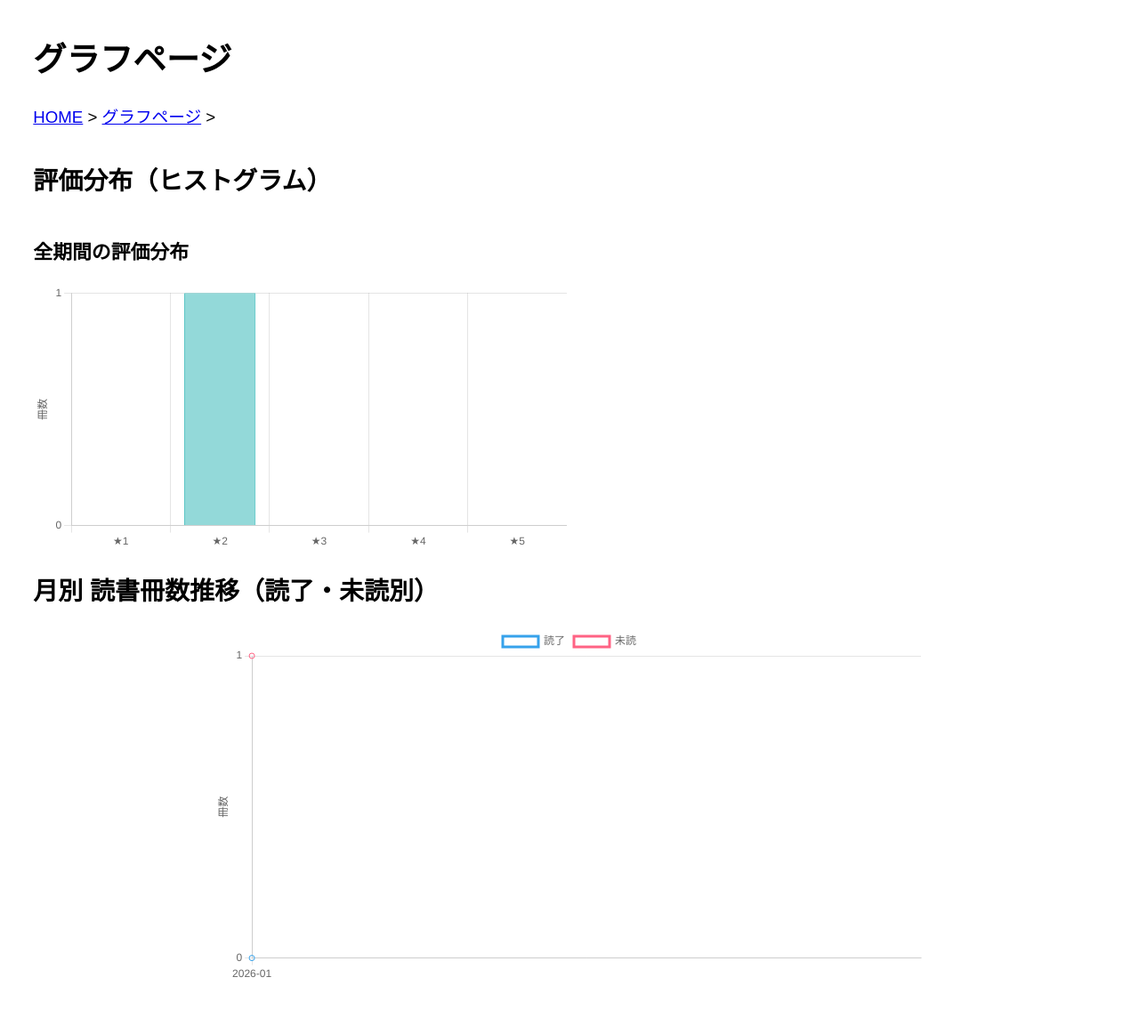
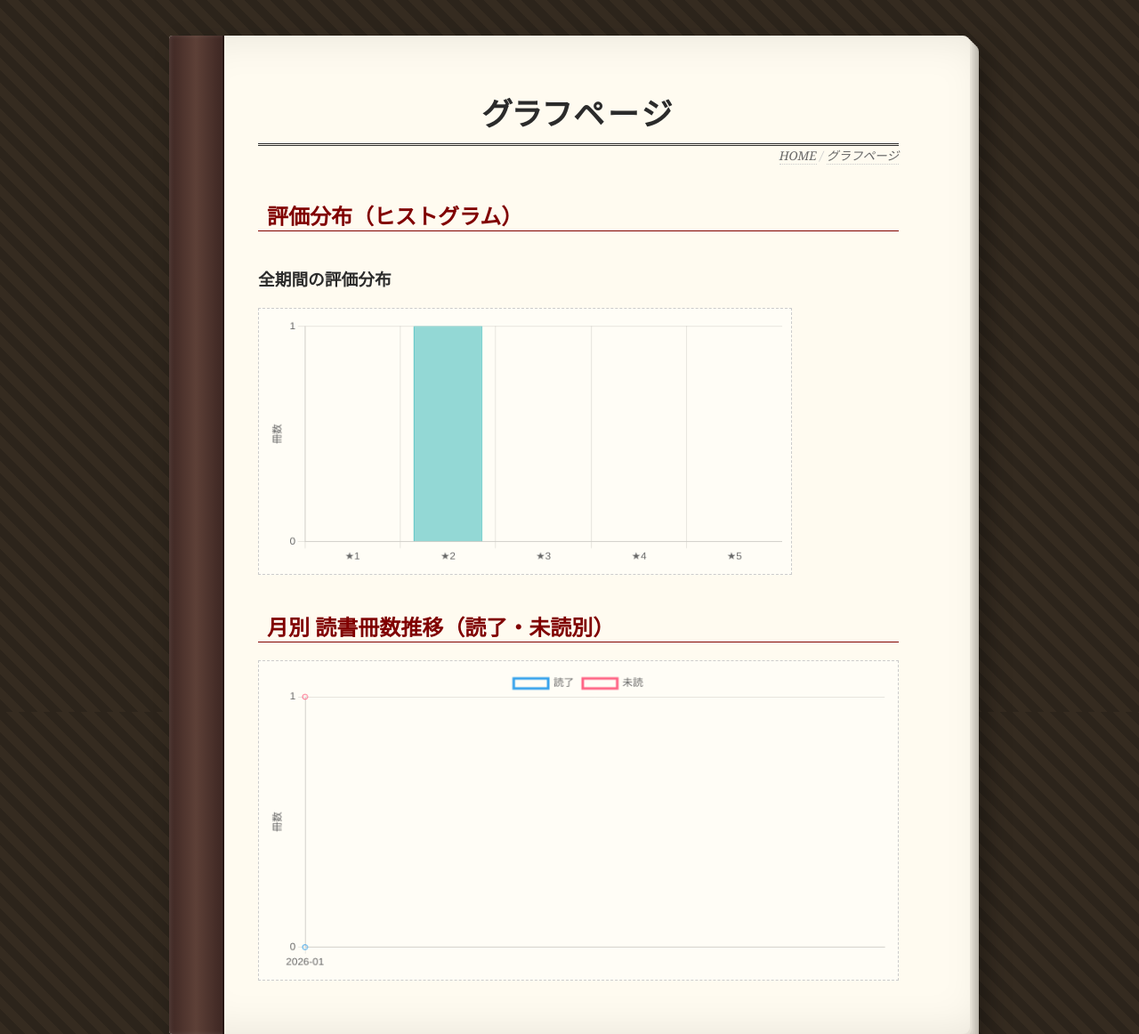
Before and after one commit to OOP2-2025-final-G19/book_list, a Flask app: page /books/graphs in a window 1280 px wide. Shown: the whole page at 89% size. Before the commit the page ends 1099 px from the top, so only its background shows below. Run offline with Flask 3, Linux system fonts and the light colour scheme; data comes from the database, SQL or seed files in the repository.

Commit message:
base-style.cssの変更
本に書かれているようなデザインになるようbase-style.cssを変更しました。
また、装飾のためindex.htmlとregistration_read_list.htmlも一部変更しています。

```diff
--- a/static/base-style.css
+++ b/static/base-style.css
@@ -1,39 +1,253 @@
+@charset "UTF-8";
+
+/* =========================================
+   読書管理システム - デスク＆ブックテーマ
+   ========================================= */
+
 :root {
-  font-size: 14pt;
+  /* 机（背景）の色 */
+  --desk-color: #2c241b;
+  --desk-texture: repeating-linear-gradient(
+    45deg,
+    #2c241b,
+    #2c241b 10px,
+    #352b20 10px,
+    #352b20 20px
+  );
+
+  /* 本（ページ）の色 */
+  --paper-bg: #fffbf0;
+  --paper-line: #e8e0d5; /* 罫線の色 */
+
+  /* インク（文字）の色 */
+  --text-main: #2b2b2b;
+  --text-accent: #800000; /* 赤インク（アクセント） */
+
+  /* 装飾 */
+  --spine-color: #5d4037; /* 背表紙の色 */
+  --shadow-color: rgba(0, 0, 0, 0.4);
+}
+
+html {
+  height: 100%;
+  /* 机のテクスチャ（木目風） */
+  background-color: var(--desk-color);
+  background-image: var(--desk-texture);
 }
 
 body {
-  font-family: Arial, Helvetica, sans-serif;
-  margin: 2rem;
+  /* === 本の形状定義 === */
+  position: relative;
+  width: 90%;
+  max-width: 900px;
+  min-height: 85vh;
+  margin: 40px auto; /* 画面中央に配置 */
+  padding: 60px 80px 60px 100px; /* 左側は背表紙があるため広めに */
+
+  /* 紙の質感 */
+  background-color: var(--paper-bg);
+  color: var(--text-main);
+  font-family: "Georgia", "Yu Mincho", "YuMincho", serif; /* 明朝体で活字っぽく */
+
+  /* 本の厚みと影を表現 */
+  box-shadow:
+    inset 20px 0 50px rgba(0,0,0,0.1), /* ページの湾曲（ノド） */
+    2px 2px 0 #e6e1d6,
+    4px 4px 0 #dbd6cc,
+    6px 6px 0 #d1ccc2,
+    8px 8px 0 #c7c2b8,
+    10px 10px 0 #bdb8ae, /* 紙の重なり */
+    15px 15px 30px var(--shadow-color); /* 机に落ちる影 */
+
+  border-radius: 4px 8px 8px 4px; /* 右側（小口）を少し丸く */
+  box-sizing: border-box;
 }
 
+/* === 左側の背表紙（バインディング） === */
+body::before {
+  content: "";
+  position: absolute;
+  top: 0;
+  left: 0;
+  bottom: 0;
+  width: 60px; /* 背表紙の幅 */
+  background: linear-gradient(to right, #3e2723, #5d4037, #3e2723);
+  border-radius: 4px 0 0 4px;
+  border-right: 2px solid #281815;
+  box-shadow: inset 2px 0 5px rgba(255,255,255,0.1);
+  z-index: 2;
+}
+
+/* === コンテンツエリア === */
+
+/* 見出し */
+h1 {
+  font-size: 2.2rem;
+  text-align: center;
+  margin-top: 0;
+  margin-bottom: 30px;
+  color: var(--text-main);
+  border-bottom: 3px double var(--text-main);
+  padding-bottom: 10px;
+  font-feature-settings: "palt";
+  letter-spacing: 0.1em;
+}
+
+h2 {
+  font-size: 1.5rem;
+  border-bottom: 1px solid var(--text-accent);
+  color: var(--text-accent);
+  margin-top: 40px;
+  padding-left: 10px;
+}
+
+/* パンくずリスト（栞やメモ書き風） */
+.breadcrumb {
+  list-style: none;
+  padding: 0;
+  margin: -30px 0 30px 0;
+  text-align: right;
+  font-size: 0.85rem;
+  font-style: italic;
+  color: #666;
+}
+.breadcrumb li { display: inline; }
+.breadcrumb li::after { content: " / "; color: #ccc; }
+.breadcrumb li:last-child::after { content: ""; }
+.breadcrumb a { color: inherit; text-decoration: none; border-bottom: 1px dotted #ccc;}
+
+/* リンク全般 */
+a {
+  color: var(--text-accent);
+  text-decoration: none;
+  border-bottom: 1px solid transparent;
+  transition: border-bottom 0.3s;
+}
+a:hover {
+  border-bottom: 1px solid var(--text-accent);
+}
+
+/* =========================================
+   トップページ：目次（メニュー）のデザイン
+   ========================================= */
+.menu-list {
+    list-style: none;    /* リストの黒丸を消す */
+    padding: 0;
+    text-align: center;  /* 中央揃えにする */
+    margin-top: 50px;    /* 上の余白 */
+}
+
+.menu-list li {
+    margin-bottom: 30px; /* 項目ごとの間隔 */
+}
+
+.menu-list a {
+    font-size: 1.5rem;   /* ★ここで文字サイズを変更 (標準は1rem) */
+    font-weight: bold;   /* 太字にする */
+    display: inline-block;
+    color: var(--text-main);
+    text-decoration: none;
+    border-bottom: 1px solid transparent;
+    transition: all 0.3s;
+}
+
+/* マウスを乗せたときのアニメーション */
+.menu-list a:hover {
+    color: var(--text-accent);
+    border-bottom: 1px solid var(--text-accent); /* 下線を引く */
+    transform: scale(1.1); /* 少し拡大する */
+}
+
+/* === テーブル（罫線表） === */
 table {
   width: 100%;
   border-collapse: collapse;
-  margin-bottom: 2rem;
-}
-
-th, td {
-  border: 1px solid #ddd;
-  padding: 8px;
-  text-align: left;
+  margin-top: 20px;
+  background: transparent;
 }
 
 th {
-  background-color: #f4f4f4;
+  border-bottom: 2px solid var(--text-main);
+  padding: 10px;
+  text-align: left;
+  font-weight: bold;
+  vertical-align: bottom;
 }
 
-.breadcrumb {
-  padding: 0;
-  margin-bottom: 2rem;
-  list-style: none;
+td {
+  padding: 12px 10px;
+  border-bottom: 1px solid var(--paper-line); /* ノートの罫線のような下線 */
+  vertical-align: top;
 }
-.breadcrumb li {
-  display: inline;
+
+tr:hover td {
+  background-color: rgba(255, 240, 200, 0.4); /* マーカーを引いたような色 */
 }
-.breadcrumb li::after {
-  content: " > ";
+
+/* === フォーム（書き込み欄） === */
+label {
+  display: block;
+  margin-top: 20px;
+  font-weight: bold;
+  color: #554;
 }
-.breadcrumb li:nth-last-child()::after {
-  content: "";
+
+input[type="text"],
+input[type="date"],
+input[type="number"],
+textarea,
+select {
+  width: 100%;
+  padding: 8px 0;
+  background-color: transparent;
+  border: none;
+  border-bottom: 2px solid #ccc; /* 下線のみ */
+  font-family: inherit;
+  font-size: 1.1rem;
+  color: var(--text-main);
+  outline: none;
+  transition: border-color 0.3s;
 }
+
+input:focus, textarea:focus {
+  border-bottom: 2px solid var(--text-accent);
+  background-color: rgba(255,255,255,0.3);
+}
+
+/* ボタン（スタンプ風） */
+button, input[type="submit"], .year-btn {
+  display: inline-block;
+  margin-top: 20px;
+  padding: 10px 25px;
+  background-color: transparent;
+  color: var(--text-accent);
+  border: 2px solid var(--text-accent);
+  border-radius: 4px;
+  font-family: inherit;
+  font-weight: bold;
+  cursor: pointer;
+  letter-spacing: 1px;
+  transition: all 0.2s;
+}
+
+button:hover, input[type="submit"]:hover, .year-btn:hover {
+  background-color: var(--text-accent);
+  color: #fff;
+}
+
+/* グラフエリア */
+canvas {
+  margin-top: 20px;
+  background-color: rgba(255,255,255,0.4);
+  border: 1px dashed #ccc;
+  padding: 10px;
+}
+
+/* 写真表示（ポラロイド風） */
+img {
+  padding: 10px 10px 30px 10px;
+  background-color: #fff;
+  box-shadow: 2px 2px 8px rgba(0,0,0,0.2);
+  transform: rotate(-2deg);
+  border: 1px solid #ddd;
+}
--- a/templates/index.html
+++ b/templates/index.html
@@ -11,7 +11,7 @@
 <body>
   <h1>読書管理システム</h1>
 
-  <ul>
+  <ul class="menu-list">
     <li><a href="{{ url_for('registration.add') }}">書籍登録</a></li>
     <li><a href="{{ url_for('registration.read_list') }}">読了済みリスト</a></li>
     <li><a href="{{ url_for('registration.unread_list') }}">未読リスト</a></li>
--- a/templates/registration_read_list.html
+++ b/templates/registration_read_list.html
@@ -8,7 +8,7 @@
 </head>
 
 <body>
-    <h1>{{ title }}</h1>
+    <h1>読了済みリスト</h1>
 
     <ul class="breadcrumb">
         <li><a href="{{ url_for('index') }}">HOME</a></li>
@@ -83,7 +83,7 @@
             {% endfor %}
         </tbody>
     </table>
-    <script src="{{ url_for('static', filename=js/edit_cell.js') }}"></script>
+    <script src="{{ url_for('static', filename='js/edit_cell.js') }}"></script>
 </body>
 
 </html>
```
